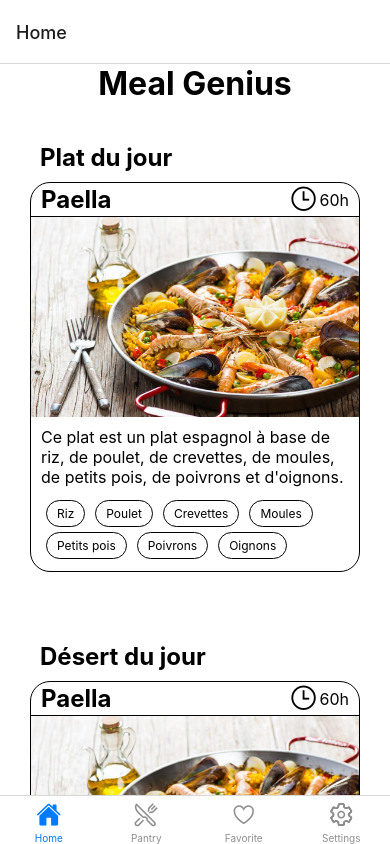
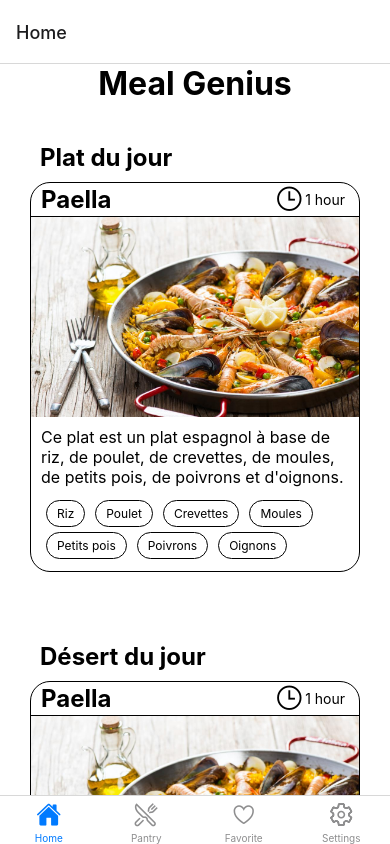
Before and after one commit to Jami-INF/MealGenius, a React Native app in the folder MealGenius/: screen /Home in a window 390 px wide. Built offline with nearby package versions, Linux system fonts and the light colour scheme.

Commit message:
✨ add time component

```diff
--- a/MealGenius/components/MealInfomationSheet.tsx
+++ b/MealGenius/components/MealInfomationSheet.tsx
@@ -3,6 +3,7 @@ import {Ionicons} from "@expo/vector-icons";
 import CustomText from "./CustomText";
 import IngredientsCapsuleList from "./IngredientsCapsuleList";
 import { IMeal } from "../models/IMeal";
+import Time from "./Time";
 
 type MealInformationSheetProps = {
     meal: IMeal
@@ -17,7 +18,7 @@ export default function MealInformationSheet(props: MealInformationSheetProps):
                 </View>
                 <View style={styles.clock}>
                     <Ionicons name="time-outline" size={30}/>
-                    <Text style={styles.text}>{props.meal.duration}h</Text>
+                    <Time time={props.meal.duration}/>
                 </View>
             </View>
 
--- /dev/null
+++ b/MealGenius/components/Time.tsx
@@ -0,0 +1,72 @@
+import { Text } from "react-native";
+
+type TimeProps = {
+    time: number
+}
+
+/** Transform the time in minutes to a string.
+ * @param props The time in minutes.
+ * @example
+ * <Time time={0}/> => ""
+ * <Time time={1}/> => "1 minute"
+ * <Time time={2}/> => "2 minutes"
+ * <Time time={60}/> => "1 hour"
+ * <Time time={120}/> => "2 hours"
+ * <Time time={61}/> => "1 hour 1 minute"
+ * <Time time={121}/> => "2 hours 2 minutes"
+ *
+ */
+export default function Time(props: TimeProps): JSX.Element {
+    return (
+        <Text>{getTimeText(props.time)}</Text>
+    )
+}
+
+/** Get the hours written in text.
+ * @param time The time in minutes.
+ * @example
+ * getHoursText(0) => ""
+ * getHoursText(1) => "1 hour"
+ * getHoursText(2) => "2 hours"
+ */
+function getHoursText(time: number): string {
+    let hours: number = Math.floor(time / 60);
+
+    if (hours <= 0)
+        return ""
+    else
+        return hours === 1 ? `${hours} hour` : `${hours} hours`;
+}
+
+/** Get the minutes written in text.
+ * @param time The time in minutes.
+ * @example
+ * getMinutesText(0) => ""
+ * getMinutesText(1) => "1 minute"
+ * getMinutesText(2) => "2 minutes"
+ */
+function getMinutesText(time: number): string {
+    let minutes: number = time % 60;
+
+    if (minutes <= 0)
+        return ""
+    else
+        return minutes === 1 ? `${minutes} minute` : `${minutes} minutes`;
+}
+
+/** Get the time written in text.
+ * @param time The time in minutes.
+ * @example
+ * getTimeText(0) => ""
+ * getTimeText(1) => "1 minute"
+ * getTimeText(2) => "2 minutes"
+ * getTimeText(60) => "1 hour"
+ * getTimeText(61) => "1 hour 1 minute"
+ * getTimeText(62) => "1 hour 2 minutes"
+ * getTimeText(120) => "2 hours"
+ * getTimeText(121) => "2 hours 1 minute"
+ * getTimeText(122) => "2 hours 2 minutes"
+ */
+function getTimeText(time: number): string {
+    return `${getHoursText(time)} ${getMinutesText(time)}`;
+}
```
